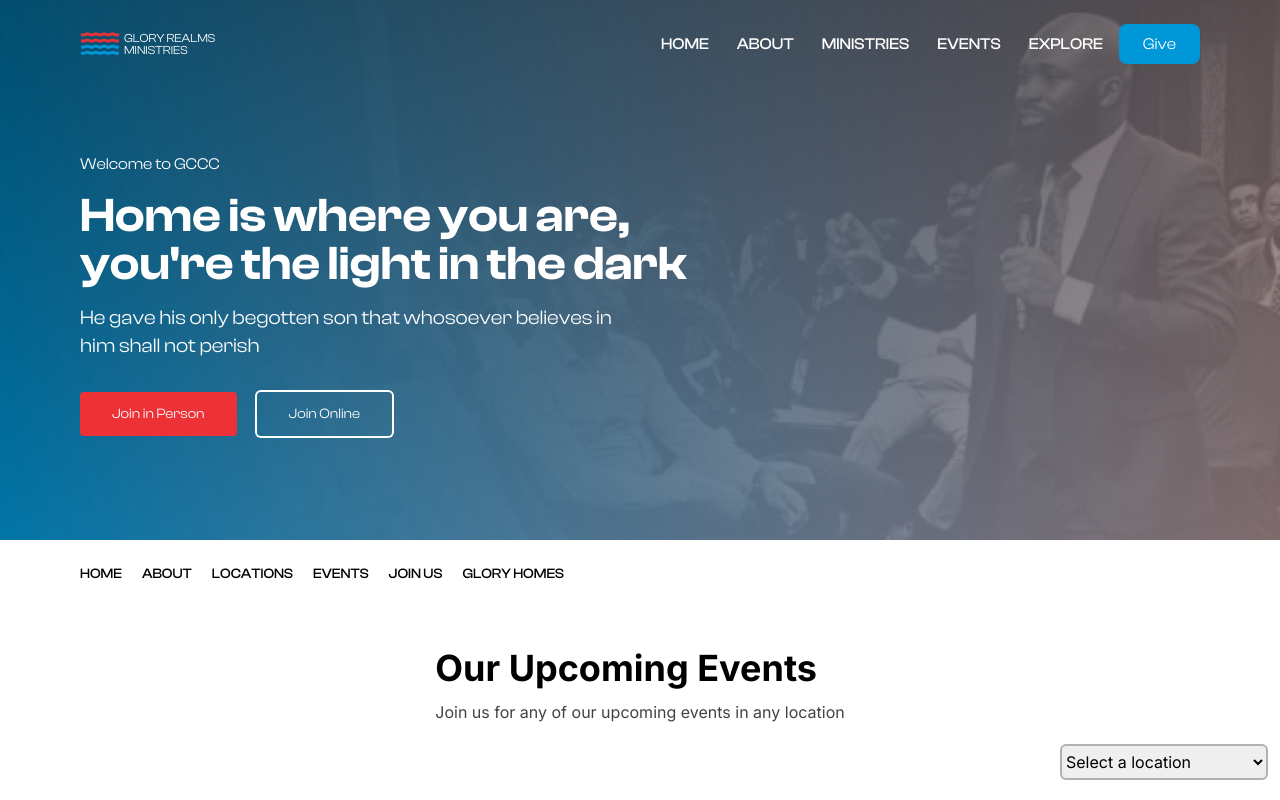
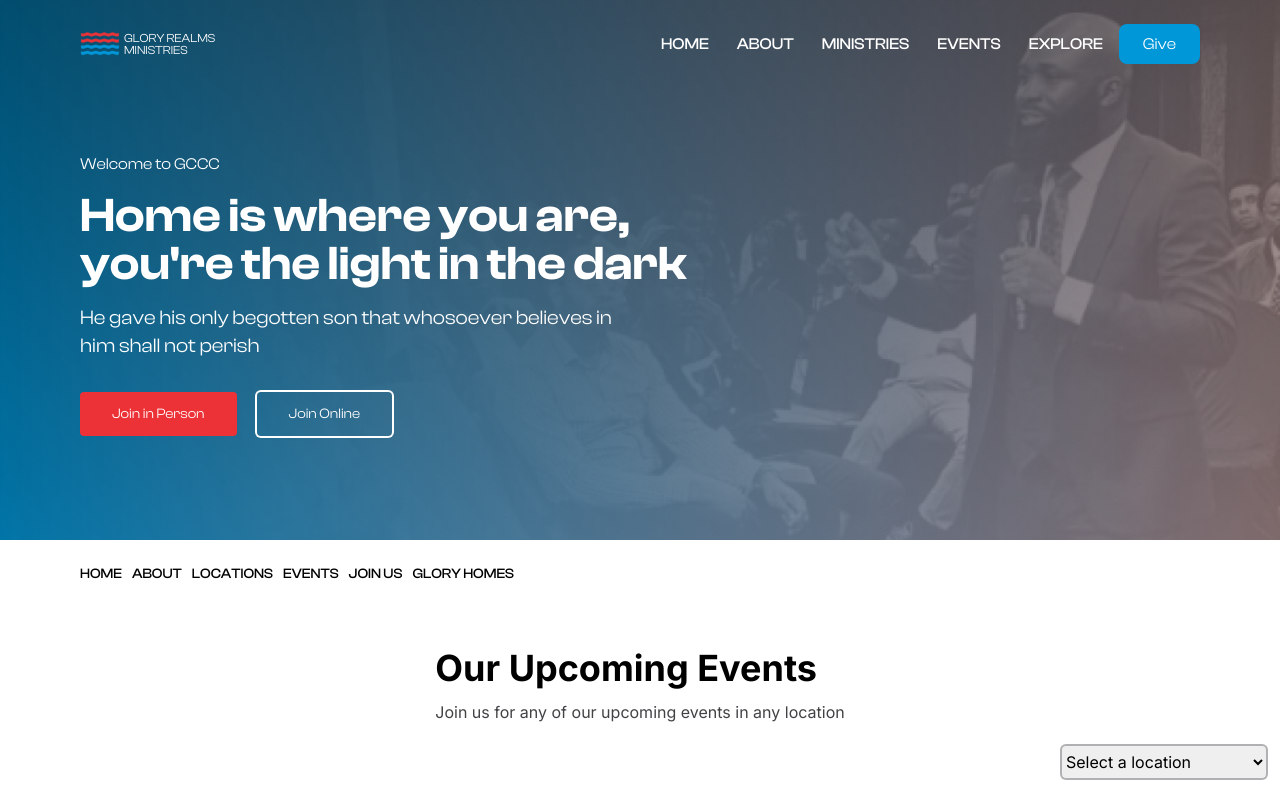
Before and after one commit to TeaToe17/GCCC, a Next.js app: page /events in a window 1280 px wide. Shown: the top 800 px of the page. Built offline with nearby package versions, Linux system fonts and the light colour scheme; a web font is replaced by a local one.

Commit message:
link fix

```diff
--- a/src/components/DropDown.tsx
+++ b/src/components/DropDown.tsx
@@ -45,7 +45,7 @@ const HeaderLinks = ({key, href, text} : Props) =>{
           <HeaderLinks text={Navlinks[0].text} href={Navlinks[0].href} key={Navlinks[0].key}/>
           <HeaderLinks text={Navlinks[1].text} href={Navlinks[1].href} key={Navlinks[1].key}/>
           <div className='flex items-center relative' onMouseEnter={dropDown} onMouseLeave={notDropDown}>
-        <HeaderLinks key={Navlinks[2].key} href={Navlinks[2].href} text={Navlinks[2].text}/>
+          <span>Ministries</span>
          {isOpen && (
         <div className=" grid grid-cols-2 bg-white text-gray-600 w-40 items-center justify-center p-2 rounded absolute mt-6 ml-28">
          {MinistriesLinks.map((link, index)=>(
--- a/src/components/Hero.tsx
+++ b/src/components/Hero.tsx
@@ -39,7 +39,7 @@ const Hero = () => {
       </div>
     </div>
     <div className="sm:max-w-[70vw] " >
-        <ul className="lg:text-sm flex paddings gap-[20px] uppercase font-clash-display-medium text-xs">
+        <ul className="lg:text-sm flex paddings gap-[10px] uppercase font-clash-display-medium text-xs">
         {categoryLinks.map((link) => (
           <Link
           key={link.key}
```
